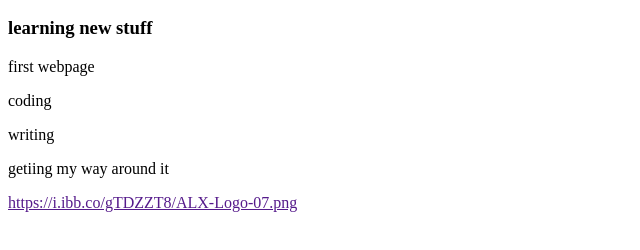
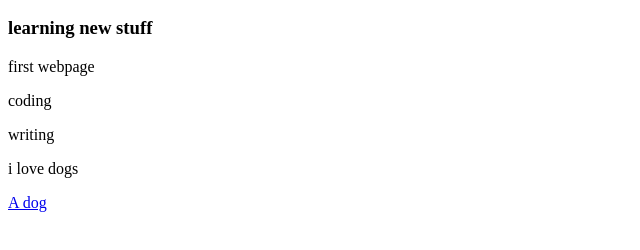
Before and after one commit to moon01hub/My_First_Portfolio, a plain HTML site: page html_basic/base_index.html in a window 1280 px wide. Shown: the part 110-360 px from the top of the page, without its empty margins (0-640 px from the left). Drawn offline with Linux system fonts and the light colour scheme.

Commit message:
addded a dog picture, paragraghs and headings

```diff
--- a/html_basic/base_index.html
+++ b/html_basic/base_index.html
@@ -12,7 +12,7 @@
     <p>first webpage</p>
     <p>coding</p>
     <p>writing</p>
-    <p>getiing my way around it</p>
-    <a href="">https://i.ibb.co/gTDZZT8/ALX-Logo-07.png</a>
+    <p>i love dogs</p>
+    <a href="https://www.barkingdogimages.com/"> A dog</a>
 </body>
 </html>
```
